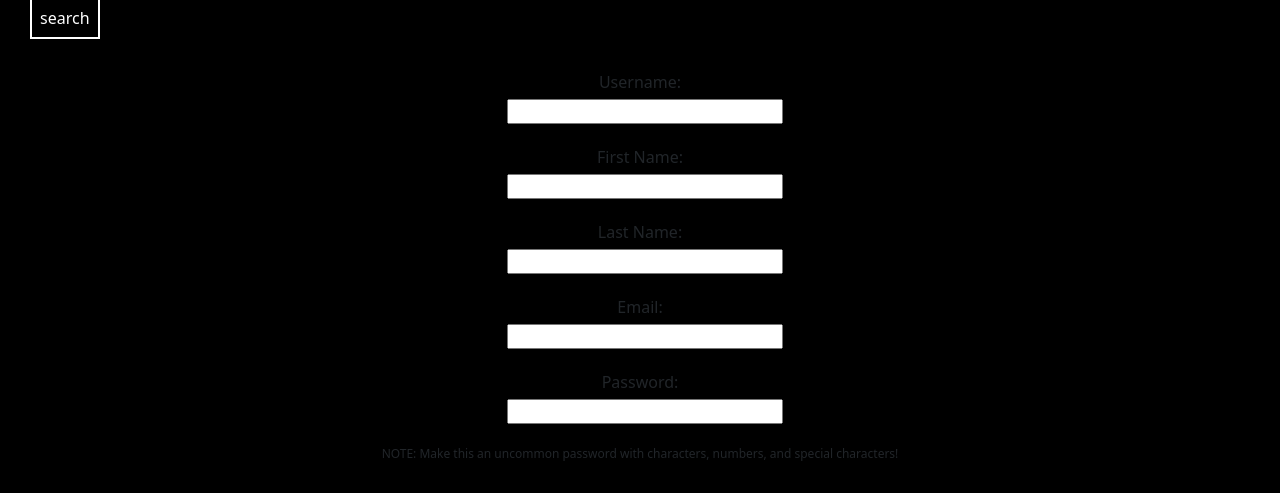
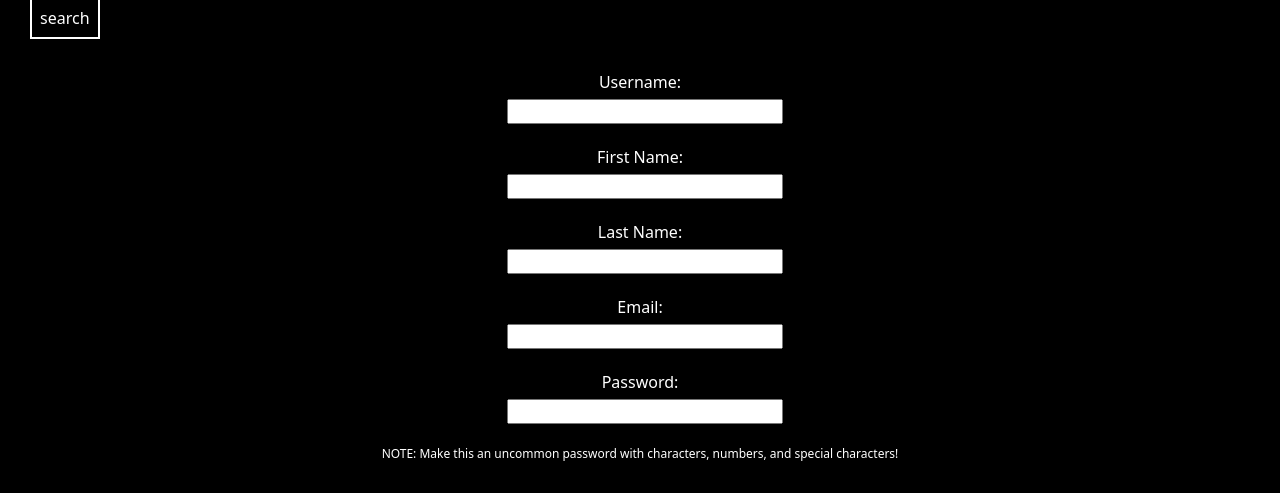
Before and after one commit to Jarr201/devCodeCamp-Capstone, a React (Create React App) app in the folder frontend/: page /register in a window 1280 px wide. Shown: the part 190-683 px from the top of the page. Built offline with nearby package versions, Linux system fonts and the light colour scheme.

Commit message:
Style tweaks across search and popular show pages

```diff
--- a/frontend/src/components/Anime/PopularAnime/PopularAnime.css
+++ b/frontend/src/components/Anime/PopularAnime/PopularAnime.css
@@ -0,0 +1,3 @@
+.form-grid {
+    display: grid;
+}
--- a/frontend/src/components/Anime/PopularAnime/PopularAnime.jsx
+++ b/frontend/src/components/Anime/PopularAnime/PopularAnime.jsx
@@ -1,6 +1,7 @@
 import axios from "axios";
 import React, { useState, useEffect } from 'react';
 import { useNavigate, Link } from 'react-router-dom';
+import './PopularAnime.css'
 
 const PopularAnime = (props) => {
 
@@ -31,12 +32,12 @@ const PopularAnime = (props) => {
     };
 
     return (
-        <div className='search-container'>
+        <div className='search-container' class='form-grid'>
             <div>
                 <h4>Popular Shows</h4>
                 {popularShow && popularShow.map((element) => {
                     return (
-                        <div className='Anime-searches'>
+                        <div className='Anime-searches' style={{margin: "3em"}}>
                             <h4>{element.animeTitle}</h4>
                             <h3>{element.status}</h3>
                             <Link to={`/animedetails/${element.animeId}`}>
--- a/frontend/src/pages/RegisterPage/RegisterPage.js
+++ b/frontend/src/pages/RegisterPage/RegisterPage.js
@@ -19,7 +19,7 @@ const RegisterPage = () => {
   return (
     <div className="container">
       <form className="form" onSubmit={handleSubmit}>
-        <label>
+        <label style={{ textDecoration: "none", color: "white" }}>
           Username:{" "}
           <input
             type="text"
@@ -28,7 +28,7 @@ const RegisterPage = () => {
             onChange={handleInputChange}
           />
         </label>
-        <label>
+        <label style={{ textDecoration: "none", color: "white" }}>
           First Name:{" "}
           <input
             type="text"
@@ -37,7 +37,7 @@ const RegisterPage = () => {
             onChange={handleInputChange}
           />
         </label>
-        <label>
+        <label style={{ textDecoration: "none", color: "white" }}>
           Last Name:{" "}
           <input
             type="text"
@@ -46,7 +46,7 @@ const RegisterPage = () => {
             onChange={handleInputChange}
           />
         </label>
-        <label>
+        <label style={{ textDecoration: "none", color: "white" }}>
           Email:{" "}
           <input
             type="text"
@@ -55,7 +55,7 @@ const RegisterPage = () => {
             onChange={handleInputChange}
           />
         </label>
-        <label>
+        <label style={{ textDecoration: "none", color: "white" }}>
           Password:{" "}
           <input
             type="text"
@@ -63,8 +63,8 @@ const RegisterPage = () => {
             value={formData.password}
             onChange={handleInputChange}
           />
-        </label>
-        <p style={{ fontSize: "12px" }}>
+        </label >
+        <p style={{ fontSize: "12px", textDecoration: "none", color: "white" }}>
           NOTE: Make this an uncommon password with characters, numbers, and
           special characters!
         </p>
--- a/frontend/src/pages/SearchPage/SearchPage.jsx
+++ b/frontend/src/pages/SearchPage/SearchPage.jsx
@@ -47,11 +47,11 @@ const SearchPage = (props) => {
     };
 
     return (
-        <div className='search-container'>
+        <div className='search-container' style={{margin: "3em"}}>
             <div>
                 {searchResult && searchResult.map((element) => {
                     return (
-                        <div className='Anime-searches'>
+                        <div className='Anime-searches' style={{margin: "3em"}}>
                             <h4>{element.animeTitle}</h4>
                             <h3>{element.status}</h3>
                             <Link to={`/animedetails/${element.animeId}`}>
```
